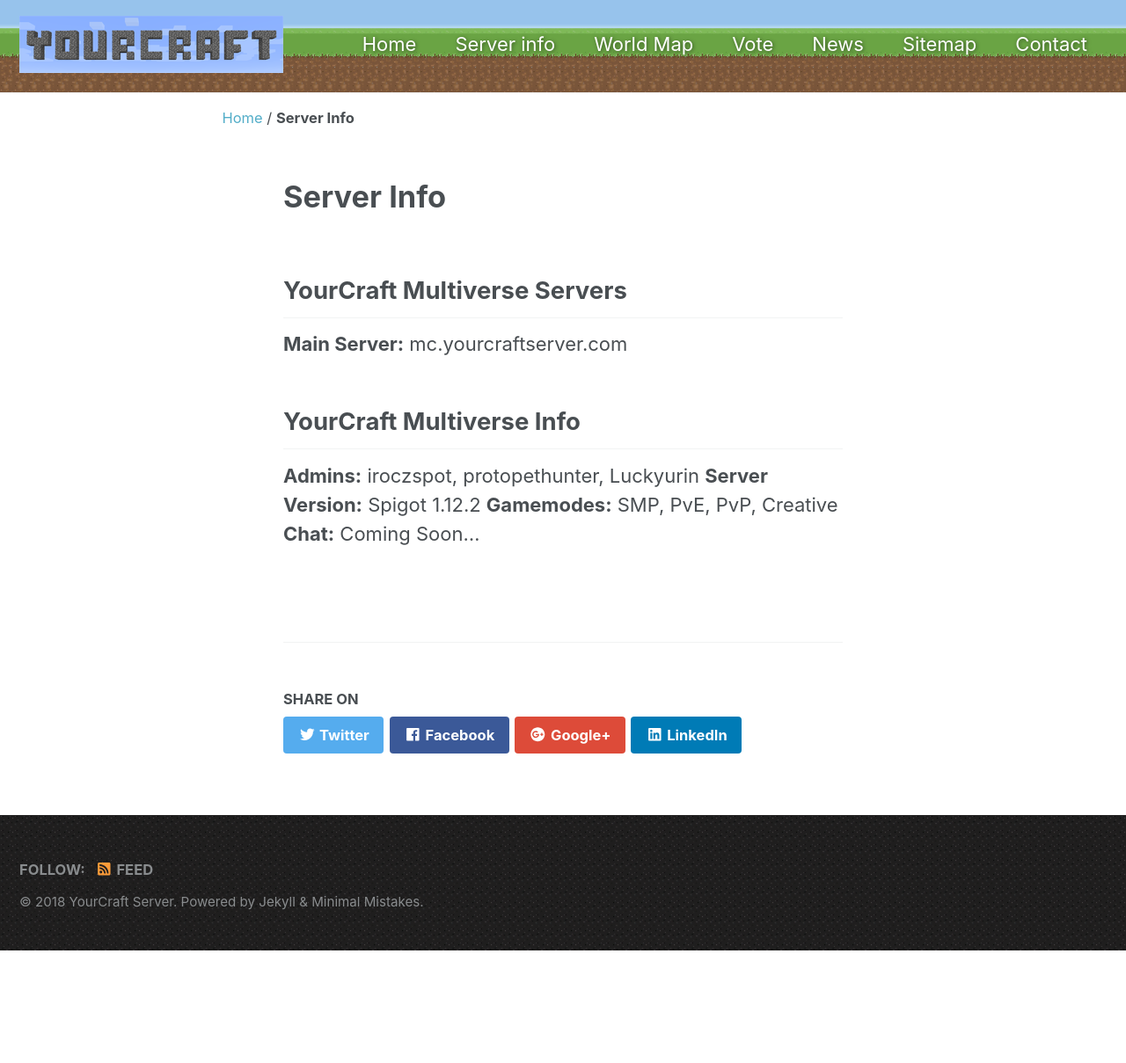
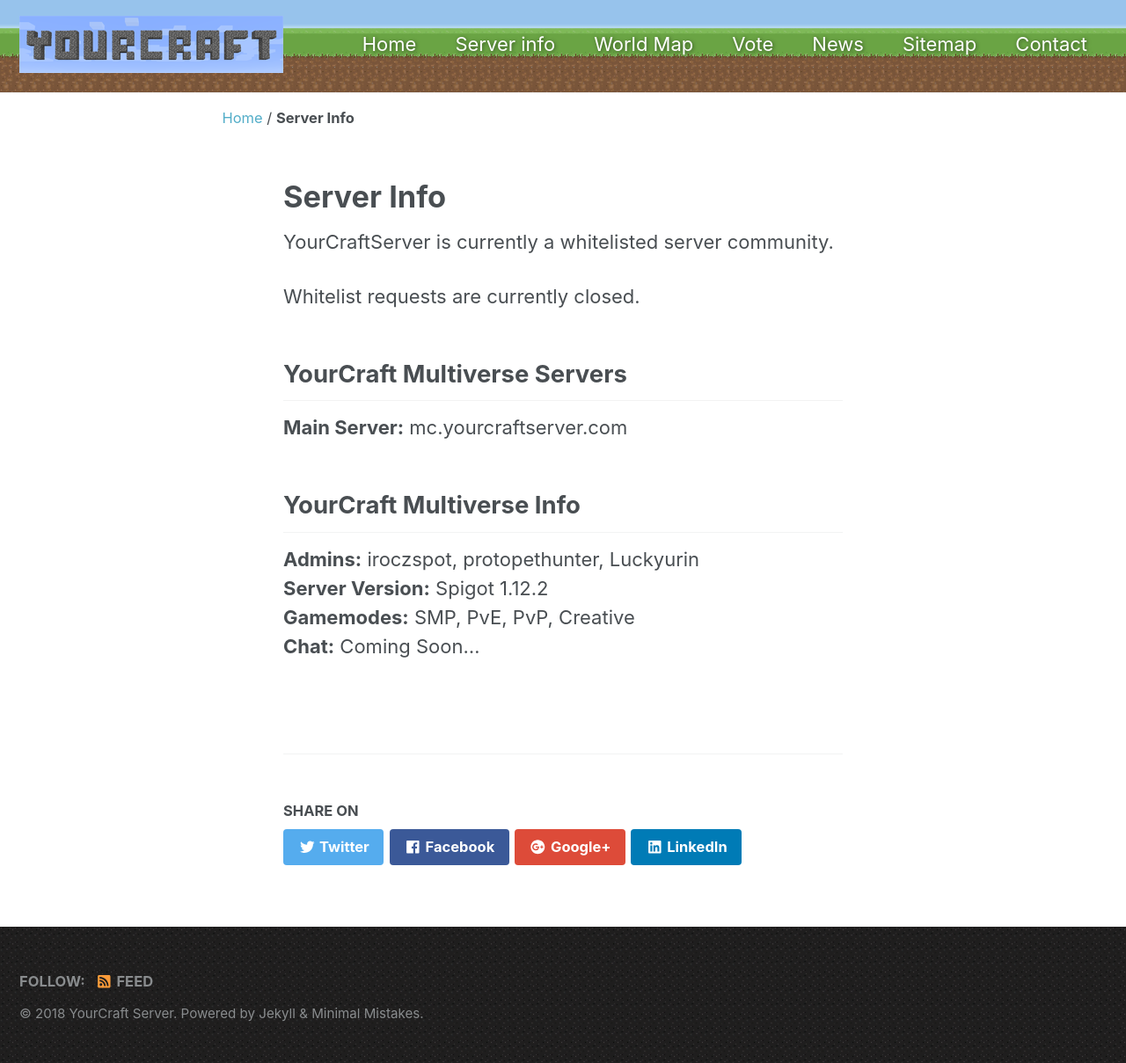
Before and after one commit to sk33lz/yourcraftserver, a Jekyll site: the page built from docs/_pages/server-info.md, in a window 1280 px wide. Shown: the whole page at 88% size. Built offline with Jekyll 4.4.1, drawn with Linux system fonts in a browser that asks for light colours; nearby versions of some CDN libraries; before the commit the page ends 1081 px from its top, so only the background shows below that.

Commit message:
Updating content.

```diff
--- a/docs/_data/navigation.yml
+++ b/docs/_data/navigation.yml
@@ -10,7 +10,7 @@
       - title: "Minecraft Griefing Ban List"
         url: /minecraft-griefing-ban-list
   - title: "World Map"
-    url: http://map.yourcraftserver.com
+    url: http://map.yourcraftserver.com/
   - title: "Vote"
     url: /vote
   - title: "News"
--- a/docs/_pages/server-info.md
+++ b/docs/_pages/server-info.md
@@ -3,6 +3,10 @@
 sitemap: true
 permalink: /server-info/
 ---
+
+YourCraftServer is currently a whitelisted server community.
+
+Whitelist requests are currently closed.
 
 ## YourCraft Multiverse Servers
 
```
